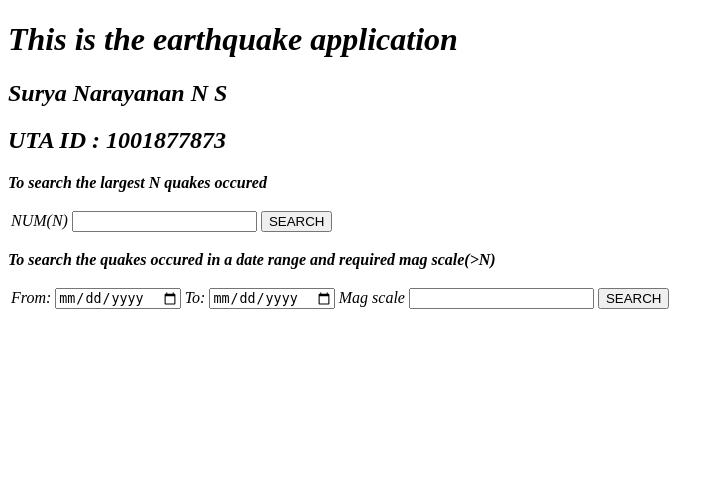
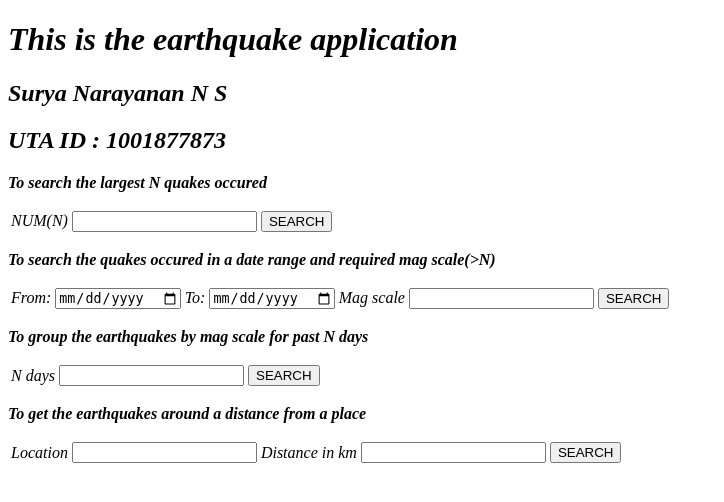
Before and after one commit to nssn96/earthquake3, a Flask app: page / in a window 1280 px wide. Shown: the top 502 px of the page, without its empty margins (0-724 px from the left). Run offline with Flask 2, Linux system fonts and the light colour scheme.

Commit message:
final commit

```diff
--- a/app.py
+++ b/app.py
@@ -1,5 +1,34 @@
 # Name : Surya Narayanan Nadhamuni Suresh
 # UTA ID : 1001877873
+
+# References used for the Assignment 3
+
+# creating redis cache in azure
+# 1) https://www.youtube.com/watch?v=OPGrdzbUpcc
+
+# 2) https://docs.microsoft.com/en-us/azure/azure-cache-for-redis/cache-python-get-started
+
+# 3) execution time in python
+# https://www.geeksforgeeks.org/how-to-check-the-execution-time-of-python-script/
+# https://stackoverflow.com/questions/1557571/how-do-i-get-time-of-a-python-programs-execution
+
+# 4)
+# https://docs.microsoft.com/en-us/azure/azure-cache-for-redis/cache-python-get-started#skip-to-the-code-on-github
+
+# 5)
+# https://stackoverflow.com/questions/63074531/integrate-redis-with-flask-application-using-redis-py
+
+# 6)Redis application
+# https://realpython.com/python-redis/#using-enterprise-redis-applications
+
+# 7)
+# Redis list type
+# https://www.youtube.com/watch?v=GBKDbTa0nU0&t=111s
+
+# 8) using redis with flask app
+# https://stackoverflow.com/questions/63074531/integrate-redis-with-flask-application-using-redis-py
+
+# 9) https://redis.io/topics/data-types
 
 from flask import Flask,render_template, request,url_for,flash
 import mysql.connector as mysql
@@ -10,7 +39,6 @@ from decimal import Decimal
 import time
 import redis
 import datetime
-import ast
 
 
 app = Flask(__name__)
@@ -48,12 +76,11 @@ def allData():
 
 # the main select query
 mainQuery = "Select * from earthquake "
-
+#1
 def largestN(fields):
     query=mainQuery
     dbConnect()
     cursor = conn.cursor()
-    cursor.execute("SET  profiling = 1")
     for key,value in fields.items():
         query+="order by mag desc LIMIT 0,"+value
         #query+="where mag > "+value+" order by mag desc"
@@ -62,7 +89,7 @@ def largestN(fields):
     cursor.execute(query)
     res = cursor.fetchall()
     return res
-
+#2
 def dateRange(fields):
     query=mainQuery
     dbConnect()
@@ -73,15 +100,79 @@ def dateRange(fields):
     res = cursor.fetchall()
     conn.close()
     return res
+#3
+def groupByMag(fields):
+    query = "select t.new as 'mag_range', count(*) as 'number_of_occurences' from ( "
+    query+="select case when mag>=1 and mag<2 then '1-2' "
+    query+="when mag>=2 and mag<3 then '2-3' when mag>=3 and mag<4 then '3-4' "
+    query+="when mag>=4 and mag<5 then '4-5' when mag>=5 and mag<6 then '5-6' "
+    query+="when mag>=6 and mag<7 then '6-7' else 'other(negatives)' end as new "
+    query+="from earthquake "
+    query+="where date(time)>=date(curdate()-"
+    query+=fields['days']+")"
+    query+=" ) t group by t.new"
+    dbConnect()
+    cursor = conn.cursor()
+    cursor.execute(query)
+    res = cursor.fetchall()
+    print(query)
+    print(res)
+    conn.close()
+    return res
+#4
+def getDistanceData(fields):
+    #query= "Select * from earthquake where id IN ("
+    dbConnect()
+    cursor = conn.cursor()
+    # flag=0
+    # for value in id:
+    #     if flag>0:
+    #         query+=","
+    #     query+="'"+value+"'"
+    #     flag+=1
+    # query+=")  order by mag desc "
+
+    loc = getLatLong(fields['location'])
+    query= "SELECT time,latitude,longitude,depth,mag,magtype,place, (6371 * acos (cos ( radians("+str(loc.latitude)+") )* cos( radians( latitude ) )* cos( radians( longitude ) - radians("+str(loc.longitude)+") )+ sin ( radians("+str(loc.latitude)+") )* sin( radians( latitude ) ))) AS distance FROM earthquake where (6371 * acos (cos ( radians("+str(loc.latitude)+") )* cos( radians( latitude ) )* cos( radians( longitude ) - radians("+str(loc.longitude)+") )+ sin ( radians("+str(loc.latitude)+") )* sin( radians( latitude ) ))) < "+fields['distance']+" ORDER BY distance desc"
 
 
+    #print(query)
+    cursor.execute(query)
+    res = cursor.fetchall()
+    count=0
+    for i in res:
+        count+=1
+    print(count)
+    conn.close()
+    return res
+
+#References used for the below function
+#https://www.tutorialspoint.com/how-to-get-the-longitude-and-latitude-of-a-city-using-python
+def getLatLong(place):
+    #initialize the Nominatim API
+    locator = nm(user_agent="MyApp")
+
+    location = locator.geocode(place)
+    return location
+
+#https://stackoverflow.com/questions/57770044/valueerror-must-be-a-coordinate-pair-or-point
+def getPlaceName(fields):
+    #initialize the Nominatim API
+    locator = nm(user_agent="MyApp")
+    co_ord = '"'+fields['lat']+' , '+fields['long']+'"'
+    location = locator.reverse(Point(fields['lat'],fields['long']))
+    address = location.raw['address']
+    #address is a dictionary with all the details of the lat,long
+    #print(address)
+    return address
 
 
 
 @app.route('/')
 def index():
     return render_template('index.html')
-
+#references used for REDIS integration
+#https://stackoverflow.com/questions/63074531/integrate-redis-with-flask-application-using-redis-py
 @app.route('/largest',methods=['GET','POST'])
 def search():
     start = time.time()
@@ -155,7 +246,115 @@ def date():
 
     return render_template('index.html', data=result,time=end-start)
 
+@app.route('/groupby',methods=['POST','GET'])
+def groupBy():
+    start = time.time()
+    if request.method=='POST':
+        dic={}
+        r_key=''
+        for key,value in request.form.items():
+            if value!='':
+                dic[key]=value
+                r_key+="_"+key+"_"+value
 
+        print(r_key)
+
+        if dic:
+            #cache hit--> then we can get from redis cache
+            if r_cache.exists(r_key):
+                print('Present in cache')
+                result = eval(r_cache.get(r_key).decode("utf-8"))
+            #cache miss--> if not in redis cache,then DB call and add new one to redis cache
+            else:
+                print('Not in cache')
+                result=groupByMag(dic)
+                r_cache.set(r_key,str(result))
+
+            if result==[]:
+                result=[]
+                flash('No records of earthquake for above mentioned days')
+
+        else:
+            result=[]
+            flash('Please enter values in the field')
+
+        end = time.time()
+
+    return render_template('index.html',data2=result,time2=end-start)
+
+@app.route('/distance',methods=['GET','POST'])
+def distance():
+    start = time.time()
+    if request.method=='POST':
+        dic={}
+        r_key=''
+        for key,value in request.form.items():
+            if value!='':
+                dic[key]=value
+                r_key+="_"+key+"_"+value
+
+        #print(dic)
+        print(r_key)
+
+        if dic:
+            #cache hit--> then we can get from redis cache
+            if r_cache.exists(r_key):
+                print('Present in cache')
+                result = eval(r_cache.get(r_key).decode("utf-8"))
+            #cache miss--> if not in redis cache,then DB call and add new one to redis cache
+            else:
+                print('Not in cache')
+                result = getDistanceData(dic)
+                r_cache.set(r_key,str(result))
+
+        if result==[]:
+            flash('No records of earthquake around that location for that distance')
+
+    else:
+        result=[]
+        flash('Please enter values in the field')
+
+
+    end = time.time()
+
+    return render_template('index.html',data3=result,time3=end-start)
+
+# @app.route('/placename',methods=['GET','POST'])
+# def placeName():
+#     if request.method=='POST':
+#         dic={}
+#         for key,value in request.form.items():
+#             if value!='':
+#                 dic[key]=value
+
+#         #print(dic)
+
+#         if dic:
+#             result=getPlaceName(dic)
+#         else:
+#             result=[]
+#             flash('Please enter values in the field')
+
+#     return render_template('index.html',place=result)
+
+# @app.route('/latlong',methods=['GET','POST'])
+# def latLong():
+#     if request.method=='POST':
+#         dic={}
+#         for key,value in request.form.items():
+#             if value!='':
+#                 dic[key]=value
+
+#         #print(dic)
+
+#         if dic:
+#             result=getLatLong(dic['location'])
+#             print(result.address)
+#         else:
+#             result=[]
+#             flash('Please enter values in the field')
+
+#     return render_template('index.html', loc=result)
 
 if __name__ == "__main__":
     app.run()
--- a/templates/index.html
+++ b/templates/index.html
@@ -38,9 +38,61 @@
         </table>
     </form>
 
+    <p><b>To group the earthquakes by mag scale for past N days</b></p>
+    <form action="/groupby" method="post">
+        <table>
+            <tr>
+                <td><label for ="days">N days </label></td>
+                <td><input type="text" id="days" name="days"></td>
+                <td><input type="submit" value="SEARCH"></td>
+            </tr>
+        </table>
+
+    </form>
+
+    <p><b>To get the earthquakes around a distance from a  place</b></p>
+    <form action="/distance" method="post">
+        <table>
+            <tr>
+                <td><label for ="location">Location </label></td>
+                <td><input type="text" id="location" name="location"></td>
+                <td><label for ="distance">Distance in km </label></td>
+                <td><input type="text" id="distance" name="distance"></td>
+
+                <td><input type="submit" value="SEARCH"></td>
+            </tr>
+        </table>
+
+         <!-- <p><b>To get the lat long of a place</b></p>
+    <form action="/latlong" method="post">
+        <table>
+            <tr>
+                <td><label for ="location">Location </label></td>
+                <td><input type="text" id="location" name="location"></td>
+                <td><input type="submit" value="SEARCH"></td>
+            </tr>
+        </table>
+
+    </form> -->
+
+
+    <!-- <p><b>To get the name of location from Lat,Long</b></p>
+    <form action="/placename" method="post">
+        <table>
+            <tr>
+                <td><label for ="lat">Latitude </label></td>
+                <td><input type="text" id="lat" name="lat"></td>
+                <td><label for ="long">Longitude </label></td>
+                <td><input type="text" id="long" name="long"></td>
+                <td><input type="submit" value="SEARCH"></td>
+            </tr>
+        </table>
+
+    </form> -->
+
 </br> </br>
 
-
+<!----------------------------------------------------------------for the other normal data--------->
 {% if data %}
 
 {% if time%}
@@ -118,6 +170,79 @@
 {% endwith %}
 
 {% endif %}
+<!----------------------------------------------------------------for the group data2--------->
+{% if data2 %}
+
+{% if time2%}
+<p>Time taken for the query to run : {{time2}} secs</p>
+{% endif %}
+
+<table border=1>
+    <tr>
+        <th>Magnitude_range</th>
+        <th>Number of occurences</th>
+    </tr>
+    {% for value in data2 %}
+    <tr>
+        <td>{{ value[0] }}</td>
+        <td>{{ value[1] }}</td>
+    </tr>
+
+    {% endfor %}
+</table>
+{% endif %}
+
+<!----------------------------------------------------------------for the distance data3-------->
+{% if data3 %}
+{% if time3%}
+<p>Time taken for the query to run : {{time3}} secs</p>
+{% endif %}
+
+      <table border=1>
+
+        <tr>
+            <th>time</th>
+            <th>latitude</th>
+            <th>longitude</th>
+            <th>depth</th>
+            <th>magnitude</th>
+            <th>magType</th>
+            <th>place</th>
+            <th>distance</th>
+        </tr>
+
+        {% for value in data3 %}
+        <tr>
+            <td>{{ value[0] }}</td>
+            <td>{{ value[1] }}</td>
+            <td>{{ value[2] }}</td>
+            <td>{{ value[3] }}</td>
+            <td>{{ value[4] }}</td>
+            <td>{{ value[5] }}</td>
+            <td>{{ value[6] }}</td>
+            <td>{{ value[7] }}</td>
+        </tr>
+        {% endfor %}
+
+    </table>
+
+        {% else %}
+
+        {% with msg = get_flashed_messages() %}
+        {% if msg %}
+           {% for info in msg %}
+              {{ info }}
+           {% endfor %}
+        {% endif %}
+     {% endwith %}
+
+
+        {% endif %}
+
+
+
+
+
 
 </body>
 </html>
```
Also changed, not shown: References_used.txt (added, +28 -0 lines).
